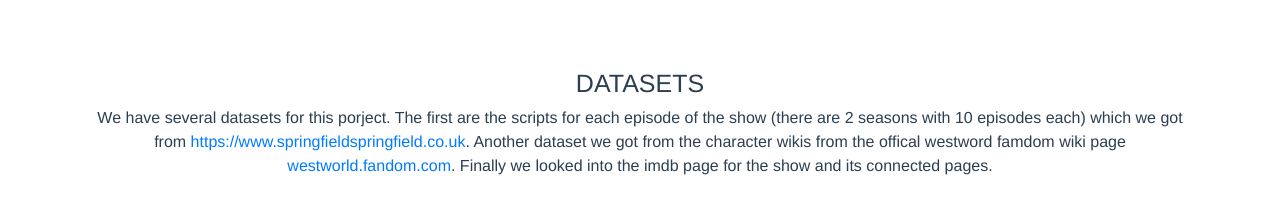
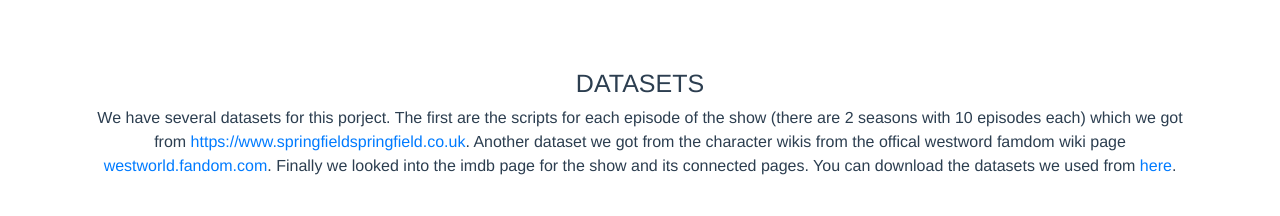
Before and after one commit to Davide01/social-graphs-2018-project, a Vue app: page /seasons#/home in a window 1280 px wide. Shown: the part 748-964 px from the top of the page. Built offline with nearby package versions, Linux system fonts and the light colour scheme.

Commit message:
Added the link to the dataset

```diff
--- a/src/views/Home.vue
+++ b/src/views/Home.vue
@@ -19,7 +19,7 @@
       <b-row>
         <b-col>
           <h2> Datasets</h2>
-          <p> We have several datasets for this porject. The first are the scripts for each episode of the show (there are 2 seasons with 10 episodes each) which we got from <a href="https://www.springfieldspringfield.co.uk/episode_scripts.php?tv-show=westworld-2016"> https://www.springfieldspringfield.co.uk</a>. Another dataset we got from the character wikis from the offical westword famdom wiki page <a href="https://westworld.fandom.com/wiki/"> westworld.fandom.com</a>. Finally we looked into the imdb page for the show and its connected pages. </p>
+          <p> We have several datasets for this porject. The first are the scripts for each episode of the show (there are 2 seasons with 10 episodes each) which we got from <a href="https://www.springfieldspringfield.co.uk/episode_scripts.php?tv-show=westworld-2016"> https://www.springfieldspringfield.co.uk</a>. Another dataset we got from the character wikis from the offical westword famdom wiki page <a href="https://westworld.fandom.com/wiki/"> westworld.fandom.com</a>. Finally we looked into the imdb page for the show and its connected pages. You can download the datasets we used from <a href="https://github.com/Davide01/social-graphs-2018-project/raw/master/datasets.rar">here</a>. </p>
         </b-col>
       </b-row>
       <b-row>
```
Also changed, not shown: 1 other file (tests, documents, lock files or other folders).
